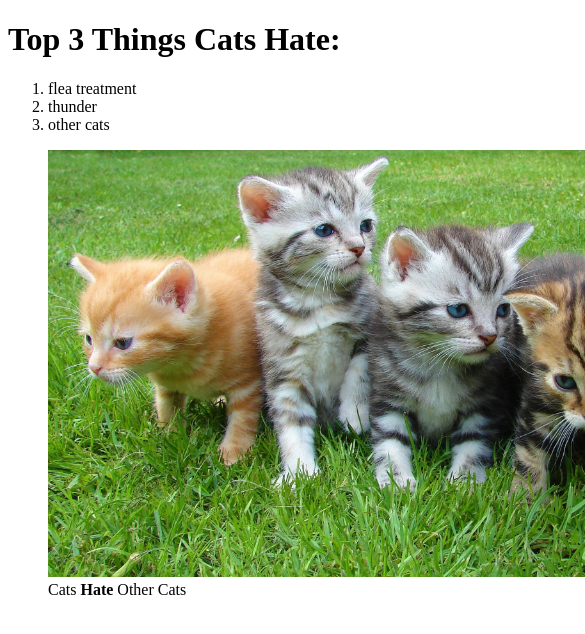
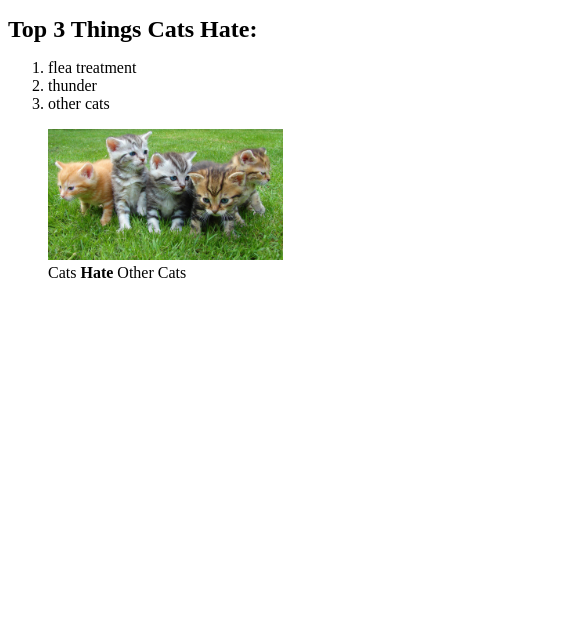
Before and after one commit to MuriithiMark/3-things-cats-hate, a plain HTML site: page index.html in a window 390 px wide. Shown: the top 634 px of the page, 585 px wide, since content can reach past the window. Drawn offline with Linux system fonts and the light colour scheme.

Commit message:
styling for header; optimized styling for all screen sizes

```diff
--- a/index.html
+++ b/index.html
@@ -7,20 +7,32 @@
     <meta name="viewport" content="width=device-width, initial-scale=1" />
     <meta name="description" content="Describes things that cats hate" />
     <style>
+        .site-title {
+            font-size: x-large;
+        }
 
+        .group-of-cats-image {
+            width: 768px;
+
+            @media screen and (max-width: 768px) {
+                width: 80%;
+                margin: 0%;
+                padding: 0%;
+            }
+        }
     </style>
 </head>
 
 <body>
     <div class="main-page">
-        <h1>Top 3 Things Cats Hate:</h1>
+        <h1 class="site-title">Top 3 Things Cats Hate:</h1>
         <ol class="list-of-things-cats-hate">
             <li>flea treatment</li>
             <li>thunder</li>
             <li>other cats</li>
         </ol>
         <figure class="cats-image">
-            <img src="/assets/group-of-cats.jpg" alt="Cats Image" width="768px" />
+            <img class="group-of-cats-image" src="/assets/group-of-cats.jpg" alt="Cats Image" />
             <figcaption>Cats <b>Hate</b> Other Cats</figcaption>
         </figure>
     </div>
```
